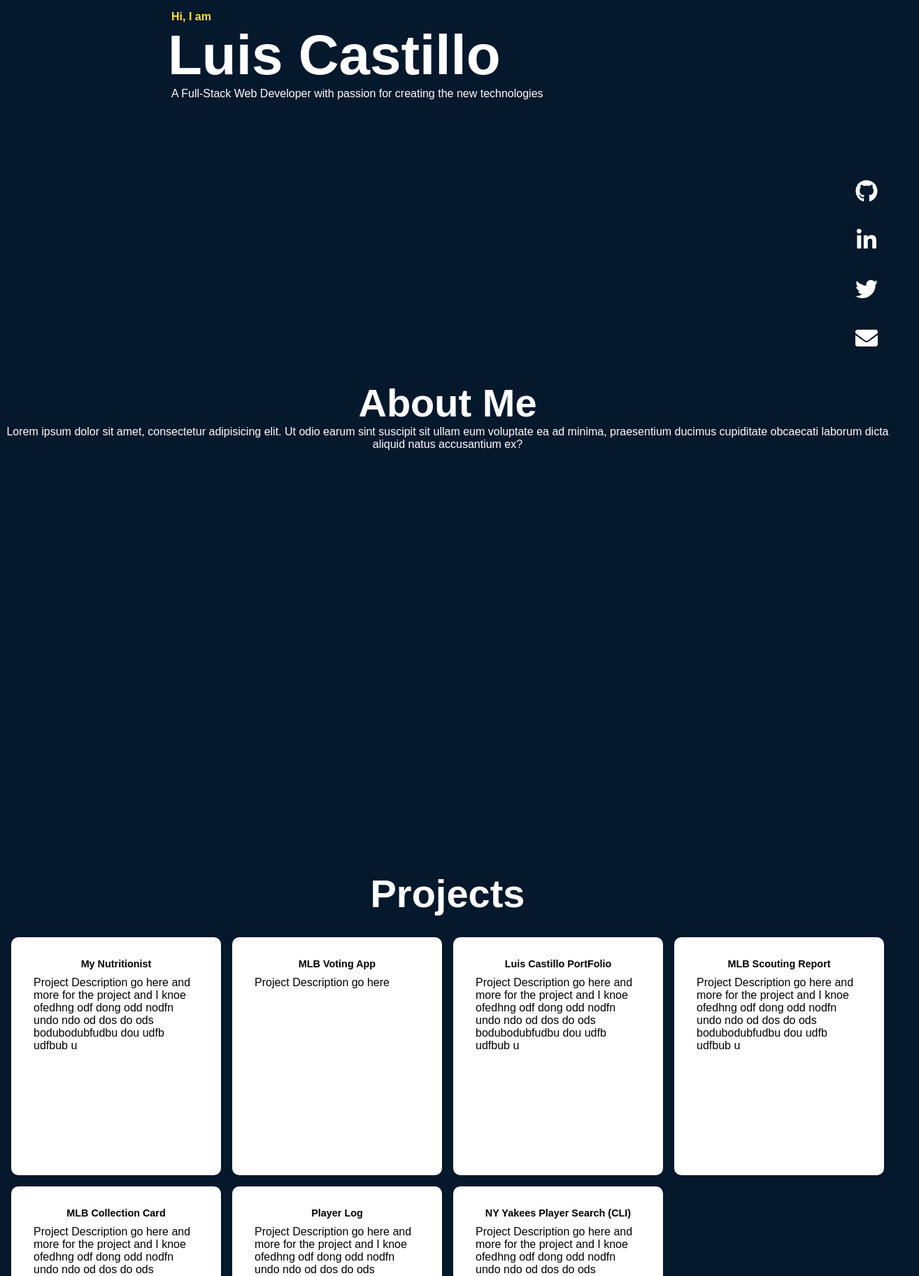
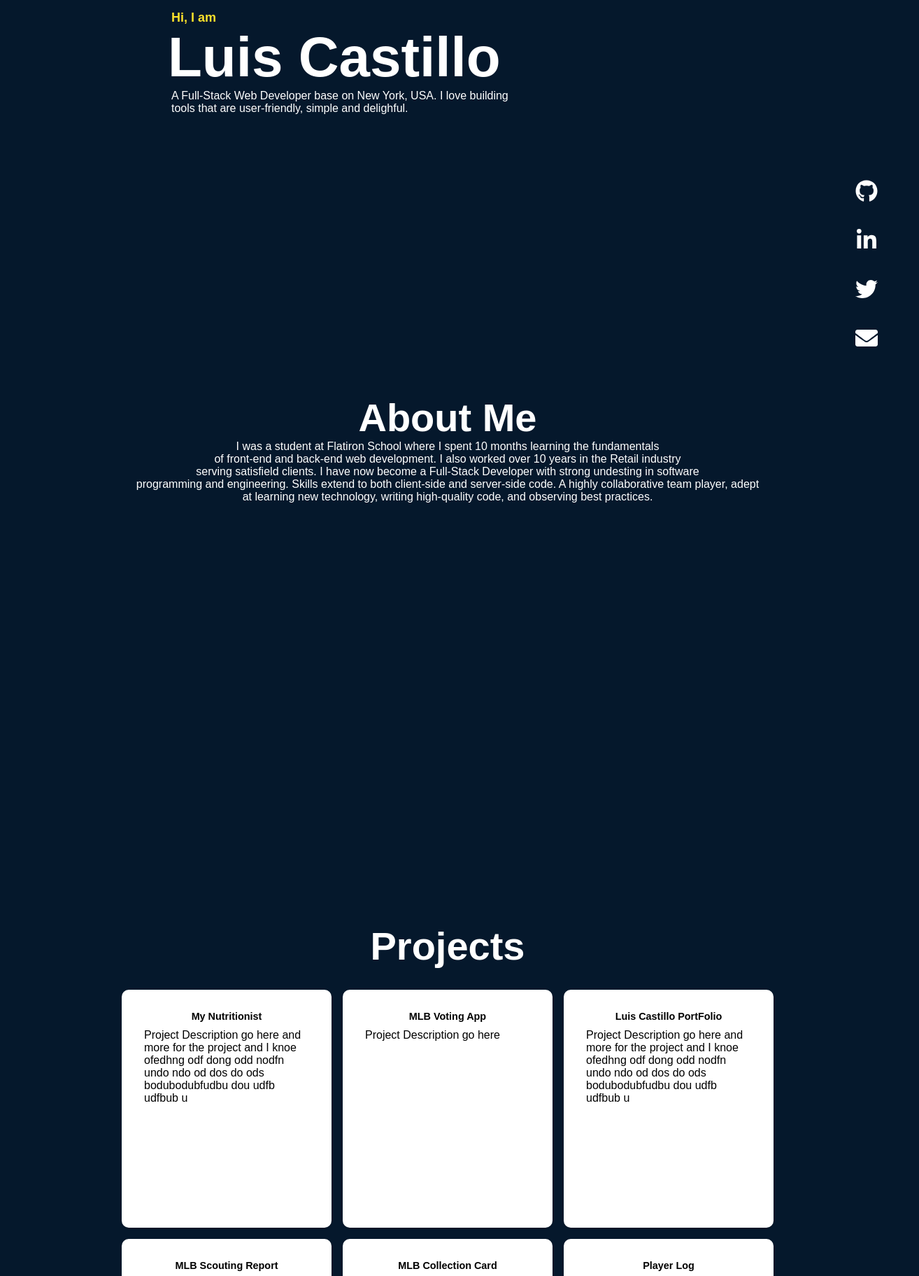
Before and after one commit to LuisCastilloKC/luis-castillo-portfolio, a React (Create React App) app: page / in a window 1280 px wide. Shown: the part 200-2023 px from the top of the page at 70% size, 1314 px wide, since content can reach past the window. Built offline with nearby package versions, Linux system fonts and the light colour scheme.

Commit message:
update home text and About me

```diff
--- a/src/pages/Home.jsx
+++ b/src/pages/Home.jsx
@@ -11,9 +11,11 @@ const Home = () => {
         <HomeContainerStyled>
             <div className='hello'>Hi, I am</div>
             <div className='name'>Luis Castillo</div>
+            {/* <div className='name'>I can build web app.</div> */}
             <div className='intro'>
-            A Full-Stack Web Developer with passion for creating
-            the new technologies
+            A Full-Stack Web Developer base on New York, USA. I love building  <br />tools that are user-friendly, simple and delighful.
+            {/* with a passion for building
+            the new technologie. <br />I enjoy using my skill set to make the web simple. */}
             </div>
         </HomeContainerStyled>
         <SocialMedia>
--- a/src/pages/about.jsx
+++ b/src/pages/about.jsx
@@ -7,9 +7,13 @@ const About = () => {
             <div>
                 <h1>About Me</h1>
 
-                <p>Lorem ipsum dolor sit amet, consectetur adipisicing elit.
-                    Ut odio earum sint suscipit sit ullam eum voluptate ea
-                    ad minima, praesentium ducimus cupiditate obcaecati laborum dicta aliquid natus accusantium ex?</p>
+                <p>
+                    I was a student at Flatiron School where I spent 10 months learning the fundamentals <br />
+                    of front-end and back-end web development. I also worked over 10 years in the Retail industry <br />serving
+                    satisfield clients. I have now become a Full-Stack Developer with strong undesting in software <br />programming and engineering.
+                    Skills extend to both client-side and server-side code. A highly collaborative team player, adept <br />at learning
+                    new technology, writing high-quality code, and observing best practices.
+                </p>
             </div>
         </AboutContainerStyled>
     );
--- a/src/styles/Container.js
+++ b/src/styles/Container.js
@@ -11,7 +11,7 @@ import styled from 'styled-components'
 
     .hello {
         color: #fee12b;
-        font-size: clamp(var(--fz-sm),5vw,var(--fz-md));
+        font-size: clamp(15px, 18px, 25px);
         font-weight: bold;
         margin-left: 5px;
     }
@@ -44,7 +44,6 @@ import styled from 'styled-components'
 
         color: #ffffff;
         font-size: 3.5em;
-        /* margin-top: 300px; */
 
     }
 
@@ -63,7 +62,7 @@ import styled from 'styled-components'
     `
     export const ProjectWrapper = styled.div`
         display: grid;
-        grid-template-columns: 1fr 1fr 1fr 1fr;
+        grid-template-columns: 1fr 1fr 1fr ;
         align-items: center;
         grid-gap: 16px;
         padding: 0 50px;
```
